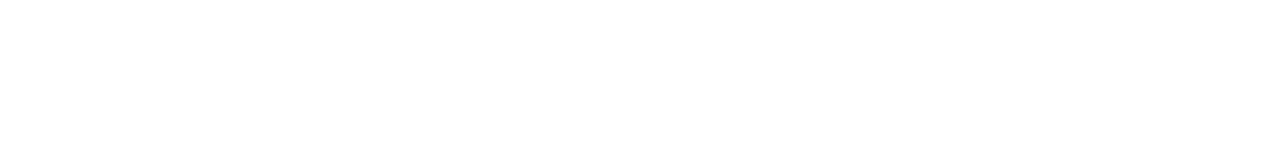
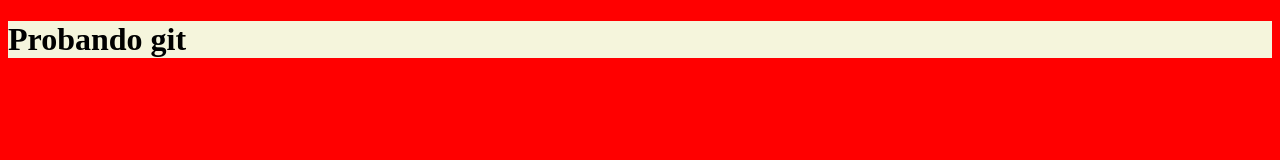
Before and after one commit to daviidlopez/html, a plain HTML site: page index.html in a window 1280 px wide. Drawn offline with Linux system fonts and the light colour scheme.

Commit message:
Linkeado a css y background

```diff
--- a/index.html
+++ b/index.html
@@ -5,6 +5,8 @@
     <meta http-equiv="X-UA-Compatible" content="IE=edge" />
     <meta name="viewport" content="width=device-width, initial-scale=1.0" />
     <title>Document</title>
+    <link rel="stylesheet" href="style.css" />
   </head>
+  <h1>Probando git</h1>
   <body></body>
 </html>
--- /dev/null
+++ b/style.css
@@ -0,0 +1,6 @@
+body {
+  background-color: red;
+}
+h1 {
+  background-color: beige;
+}
```
